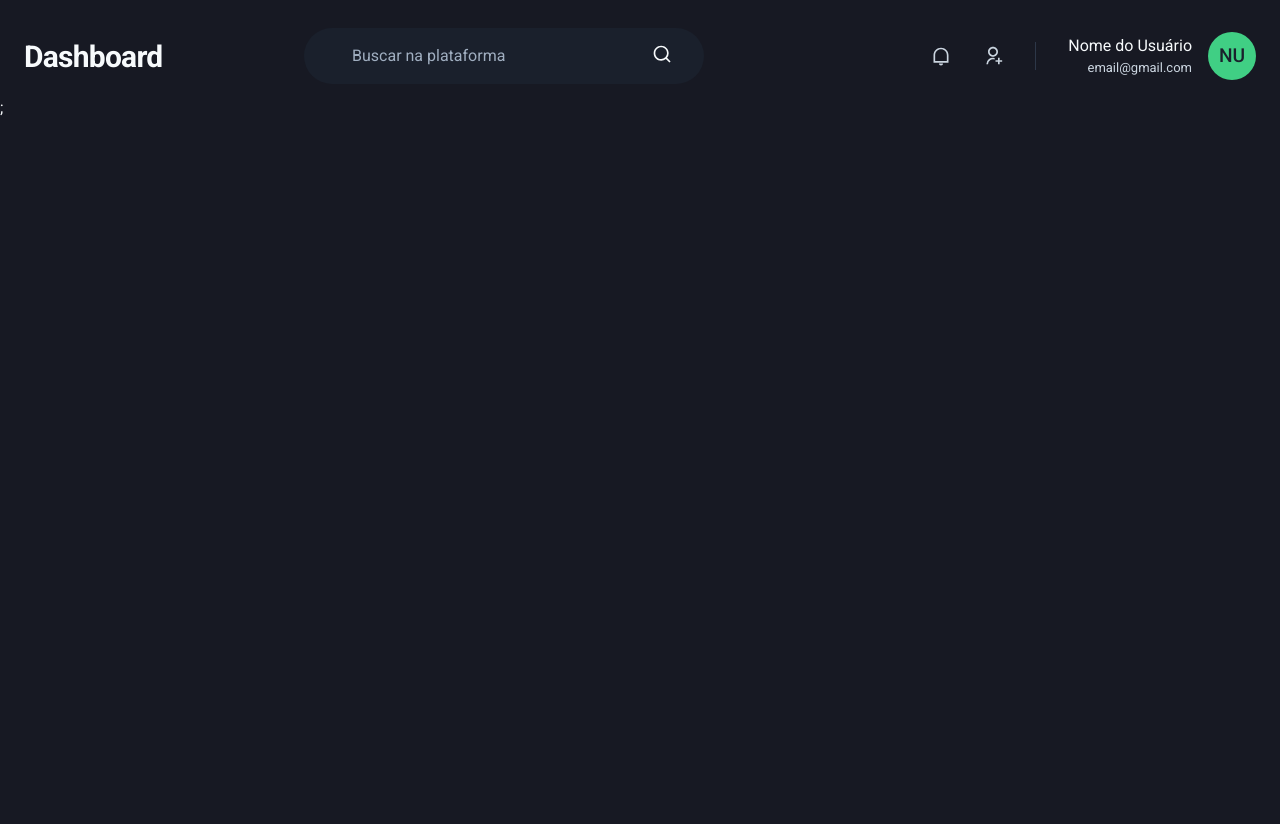
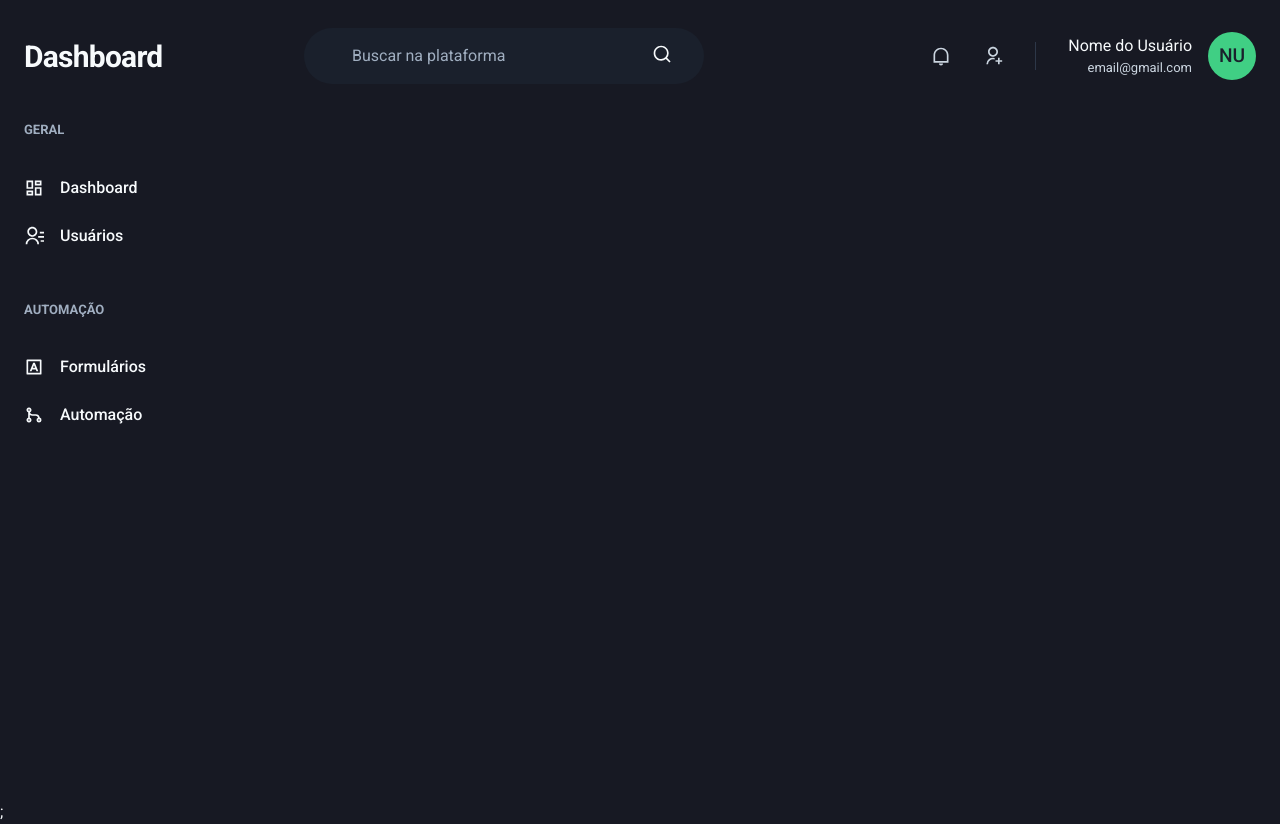
Before and after one commit to PabloHFR/dashboard-app, a Next.js app: page /dashboard in a window 1280 px wide. Before the commit the page ends 800 px from the top, so only its background shows below. Built offline with nearby package versions, Linux system fonts and the light colour scheme.

Commit message:
Added Sidebar component

```diff
--- /dev/null
+++ b/src/components/Sidebar.tsx
@@ -0,0 +1,55 @@
+import { Box, Stack, Text, Link, Icon } from "@chakra-ui/react";
+import {
+  RiContactsLine,
+  RiDashboardLine,
+  RiGitMergeLine,
+  RiInputMethodLine,
+} from "react-icons/ri";
+
+export function Sidebar() {
+  return (
+    <Box as="aside" w="64" mr="8">
+      <Stack spacing="12" align="flex-start">
+        <Box>
+          <Text fontWeight="bold" color="gray.400" fontSize="small">
+            GERAL
+          </Text>
+          <Stack spacing="4" mt="8" align="stretch">
+            <Link display="flex" alignItems="center" py="1">
+              <Icon as={RiDashboardLine} fontSize="20" />
+              <Text ml="4" fontWeight="medium">
+                Dashboard
+              </Text>
+            </Link>
+            <Link display="flex" alignItems="center" py="1">
+              <Icon as={RiContactsLine} fontSize="20" />
+              <Text ml="4" fontWeight="medium">
+                Usuários
+              </Text>
+            </Link>
+          </Stack>
+        </Box>
+
+        <Box>
+          <Text fontWeight="bold" color="gray.400" fontSize="small">
+            AUTOMAÇÃO
+          </Text>
+          <Stack spacing="4" mt="8" align="stretch">
+            <Link display="flex" alignItems="center" py="1">
+              <Icon as={RiInputMethodLine} fontSize="20" />
+              <Text ml="4" fontWeight="medium">
+                Formulários
+              </Text>
+            </Link>
+            <Link display="flex" alignItems="center" py="1">
+              <Icon as={RiGitMergeLine} fontSize="20" />
+              <Text ml="4" fontWeight="medium">
+                Automação
+              </Text>
+            </Link>
+          </Stack>
+        </Box>
+      </Stack>
+    </Box>
+  );
+}
--- a/src/pages/dashboard.tsx
+++ b/src/pages/dashboard.tsx
@@ -1,5 +1,14 @@
 import { Header } from "@/components/Header";
+import { Flex } from "@chakra-ui/react";
+import { Sidebar } from "@/components/Sidebar";
 
 export default function Dashboard() {
-  return <Header></Header>;
+  return (
+    <Flex direction="column" h="100vh">
+      <Header />
+      <Flex w="100%" my="6" maxWidth={1480} mx="auto" px="6">
+        <Sidebar />
+      </Flex>
+    </Flex>
+  );
 }
```
